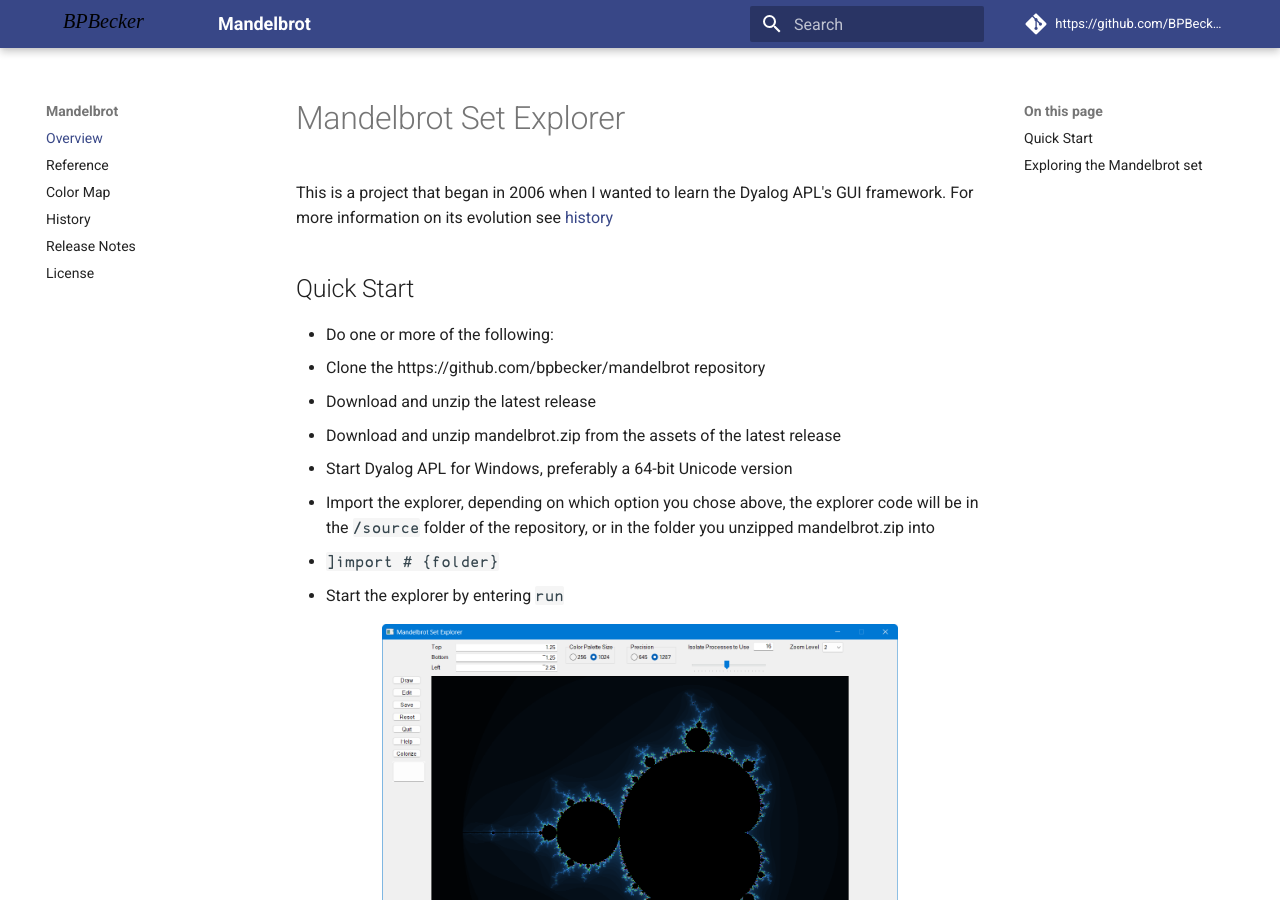
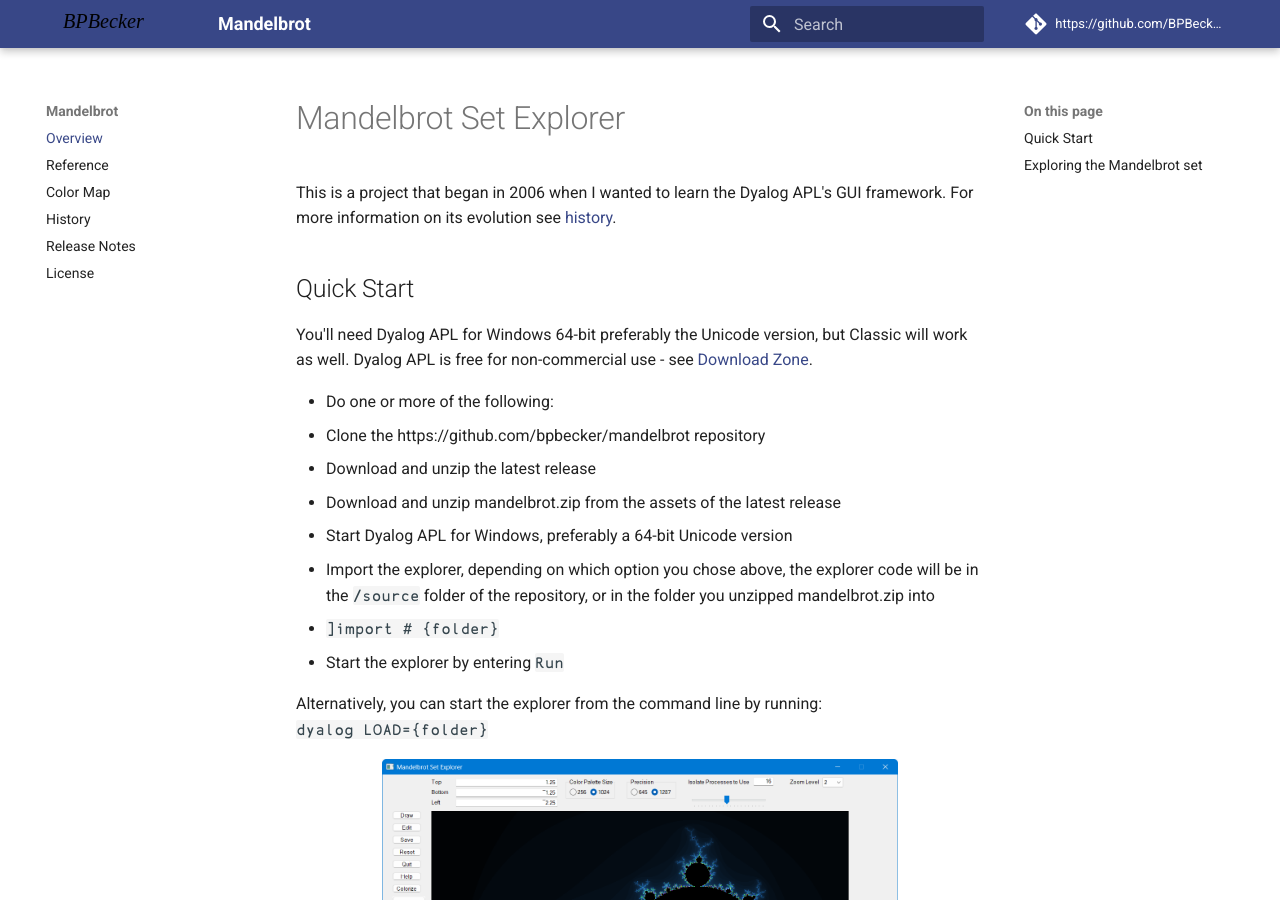
Before and after one commit to bpbecker/Mandelbrot, an MkDocs documentation site: the page built from docs/index.md, in a window 1280 px wide and 900 px high. Built offline with MkDocs 1.6.1 and Material for MkDocs 9.7.7, drawn with Linux system fonts in a browser that asks for light colours; comment, search, counter and statistics services are not loaded; the version menu is left out.

Commit message:
Doc tweaks

```diff
--- a/docs/index.md
+++ b/docs/index.md
@@ -1,16 +1,22 @@
 # Mandelbrot Set Explorer
 
-This is a project that began in 2006 when I wanted to learn the Dyalog APL's GUI framework. For more information on its evolution see [history](history.md)
+This is a project that began in 2006 when I wanted to learn the Dyalog APL's GUI framework. For more information on its evolution see [history](history.md).
 
 ## Quick Start
+
+You'll need Dyalog APL for Windows 64-bit preferably the Unicode version, but Classic will work as well. Dyalog APL is free for non-commercial use - see [Download Zone](https://www.dyalog.com/download-zone.htm).
+
 * Do one or more of the following:
-   * Clone the https://github.com/bpbecker/mandelbrot repository
-   * Download and unzip the latest release
-   * Download and unzip mandelbrot.zip from the assets of the latest release
+  * Clone the https://github.com/bpbecker/mandelbrot repository
+  * Download and unzip the latest release
+  * Download and unzip mandelbrot.zip from the assets of the latest release
  * Start Dyalog APL for Windows, preferably a 64-bit Unicode version
  * Import the explorer, depending on which option you chose above, the explorer code will be in the `/source` folder of the repository, or in the folder you unzipped mandelbrot.zip into
    * `]import # {folder}`
- * Start the explorer by entering `run`
+ * Start the explorer by entering `Run`
+
+Alternatively, you can start the explorer from the command line by running:<br>
+`dyalog LOAD={folder}`
 
 <img src="img/screen.png" alt="Mandelbrot set explorer" class="center" width="75%">
 
```
Also changed, not shown: docs/colormap.md (+2 -2 lines).
